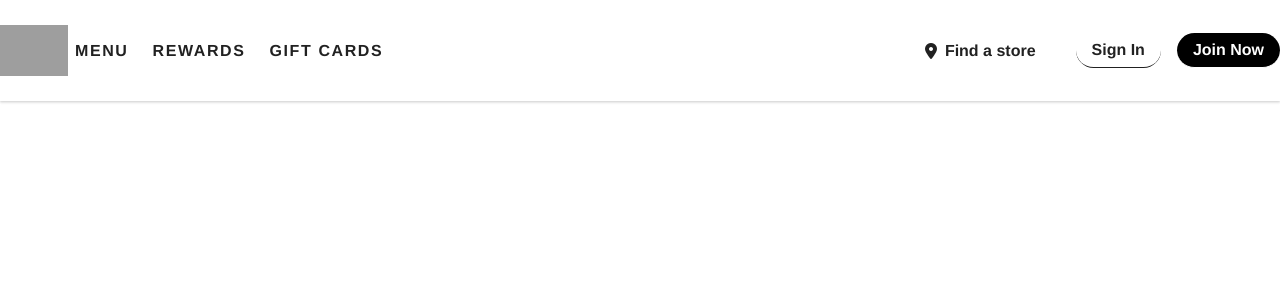
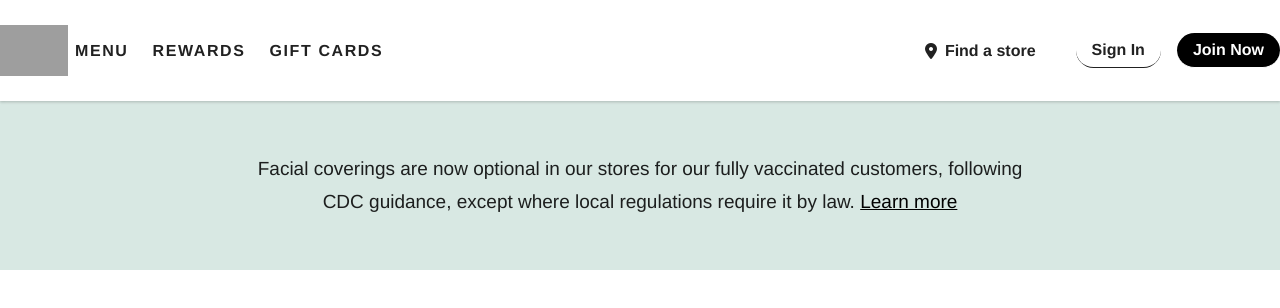
Before and after one commit to zakiH313/coffeeShop, a plain HTML site: page index.html in a window 1280 px wide. Drawn offline with Linux system fonts and the light colour scheme; grey boxes are pictures that could not be loaded.

Commit message:
Announcements section added

```diff
--- a/index.html
+++ b/index.html
@@ -6,6 +6,7 @@
     <meta name="viewport" content="width=device-width, initial-scale=1.0" />
     <title>Cyber Coffee</title>
     <link rel="stylesheet" href="style.css" />
+    <link rel="stylesheet" href="main.css" />
     <script
       src="https://kit.fontawesome.com/557a097e59.js"
       crossorigin="anonymous"
@@ -38,5 +39,16 @@
         </div>
       </div>
     </header>
+    <main>
+      <div class="main-container">
+        <section class="announcements">
+          <span>
+            Facial coverings are now optional in our stores for our fully
+            vaccinated customers, following CDC guidance, except where local
+            regulations require it by law. <a href="#">Learn more</a>
+          </span>
+        </section>
+      </div>
+    </main>
   </body>
 </html>
--- /dev/null
+++ b/main.css
@@ -0,0 +1,20 @@
+.main-container {
+  max-width: 1440px;
+  margin: 0 auto;
+}
+
+.announcements {
+  background-color: #d8e8e3;
+  display: flex;
+  justify-content: center;
+}
+
+.announcements span {
+  padding-top: 3.2rem;
+  padding-bottom: 3.2rem;
+  max-width: 60%;
+  text-align: center;
+  font-size: 19px;
+  line-height: 1.75;
+  font-weight: 500;
+}
--- a/style.css
+++ b/style.css
@@ -6,10 +6,16 @@ body {
   background-color: #fff;
 }
 
+a {
+  color: black;
+}
+
 header {
   height: 101px;
   box-shadow: 0 1px 3px rgb(0 0 0 / 10%), 0 2px 2px rgb(0 0 0 / 6%),
     0 0 2px rgb(0 0 0 / 7%);
+  z-index: 10;
+  position: relative;
 }
 
 .header-container {
```
